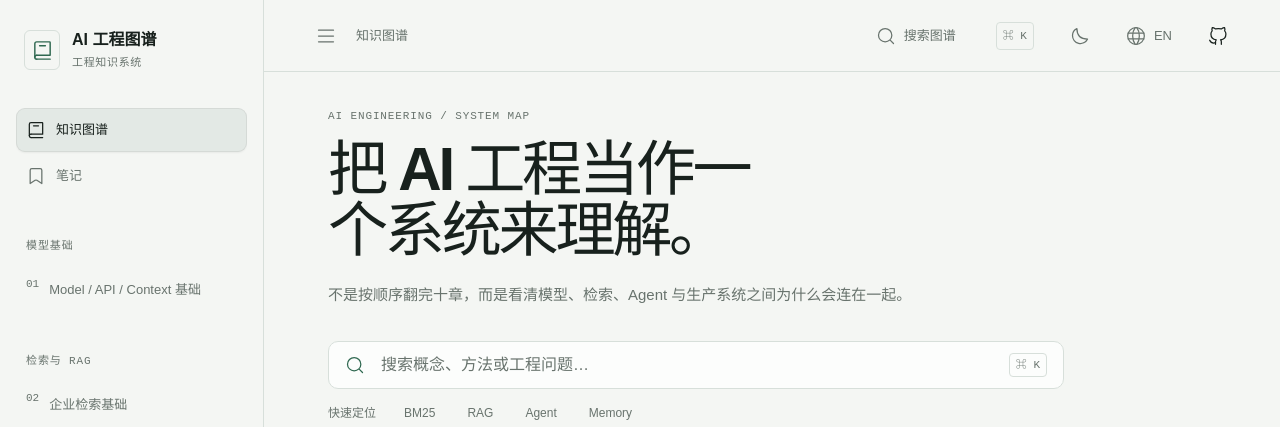
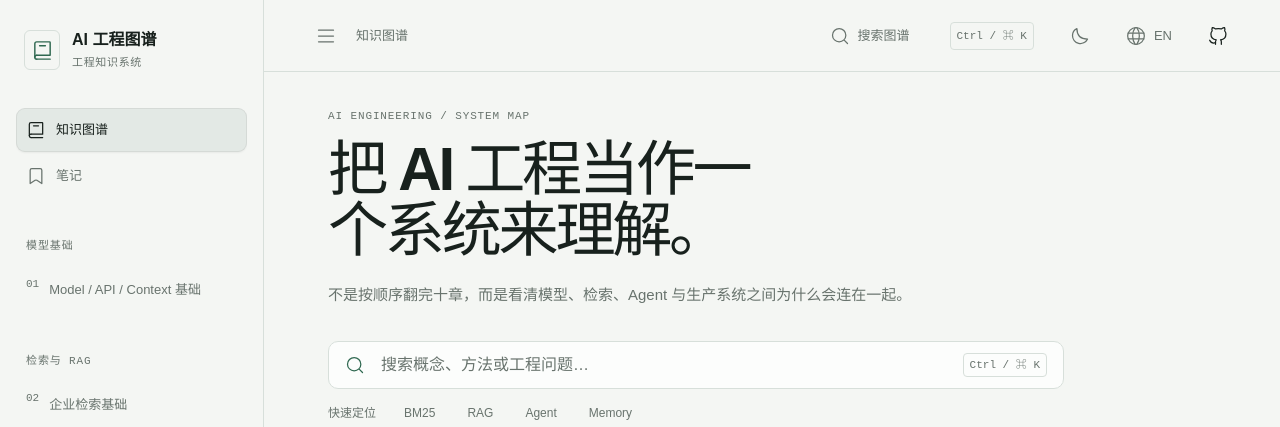
Before and after one commit to Kevoyuan/ai-engineer-handbook, a React (Vite) app in the folder preview/handbook-custom/: page / in a window 1280 px wide. Shown: the top 427 px of the page. Built offline with nearby package versions, Linux system fonts and the light colour scheme.

Commit message:
ux: show correct cross-platform search shortcut in navigation

```diff
--- a/preview/handbook-custom/src/main.tsx
+++ b/preview/handbook-custom/src/main.tsx
@@ -638,7 +638,7 @@ function App() {
             >
               <SearchIcon />
               <span>{t("搜索图谱", "Search atlas")}</span>
-              <kbd>⌘ K</kbd>
+              <kbd>Ctrl / ⌘ K</kbd>
             </Button>
             {page === "reader" && (
               <div id="reader-top-actions" className="reader-top-actions" />
@@ -792,7 +792,7 @@ function App() {
                           )}
                         </span>
                       </button>
-                      <kbd>⌘ K</kbd>
+                      <kbd>Ctrl / ⌘ K</kbd>
                     </div>
                     <div className="popular">
                       <span>{t("快速定位", "Quick find")}</span>
```
